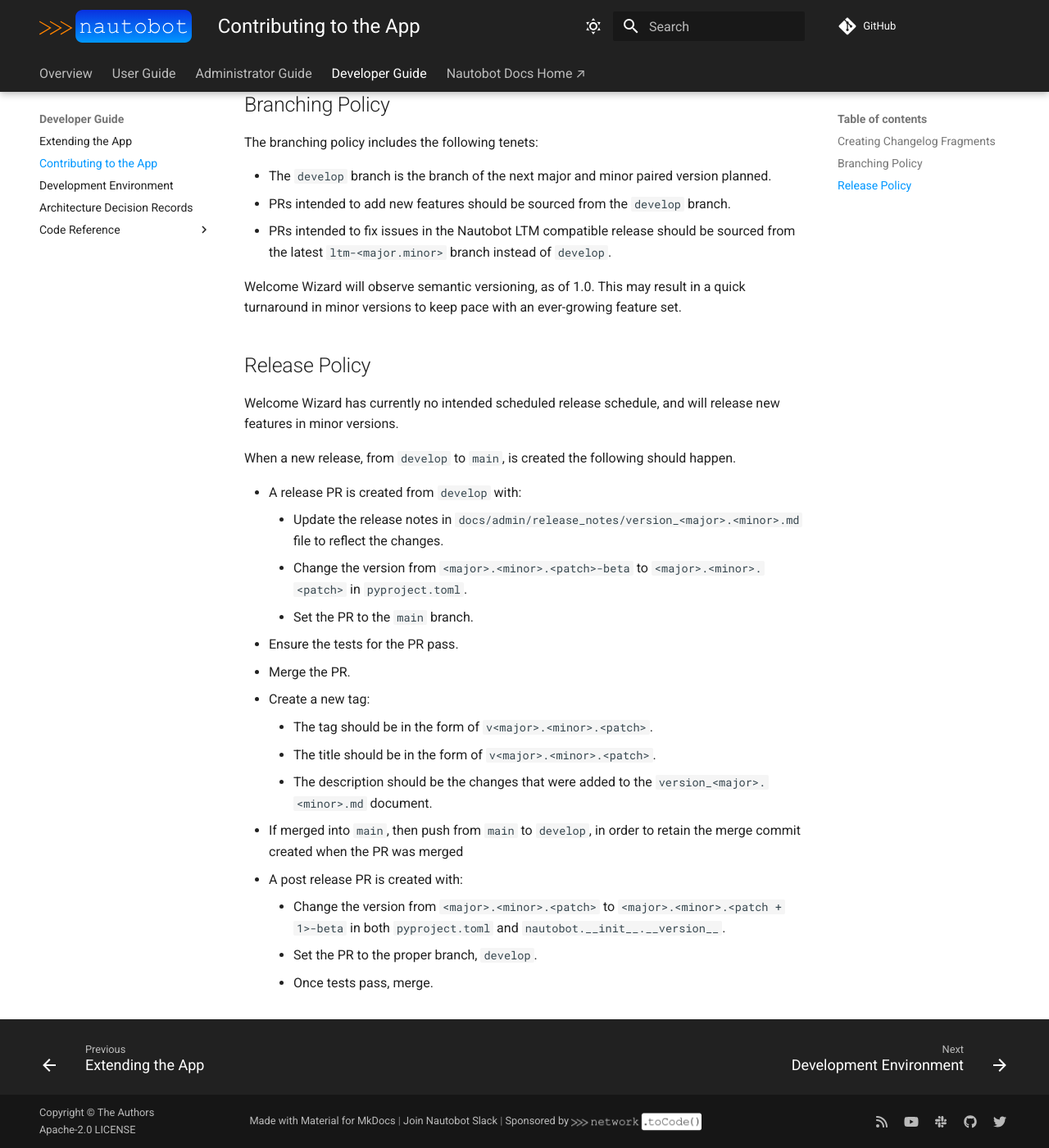
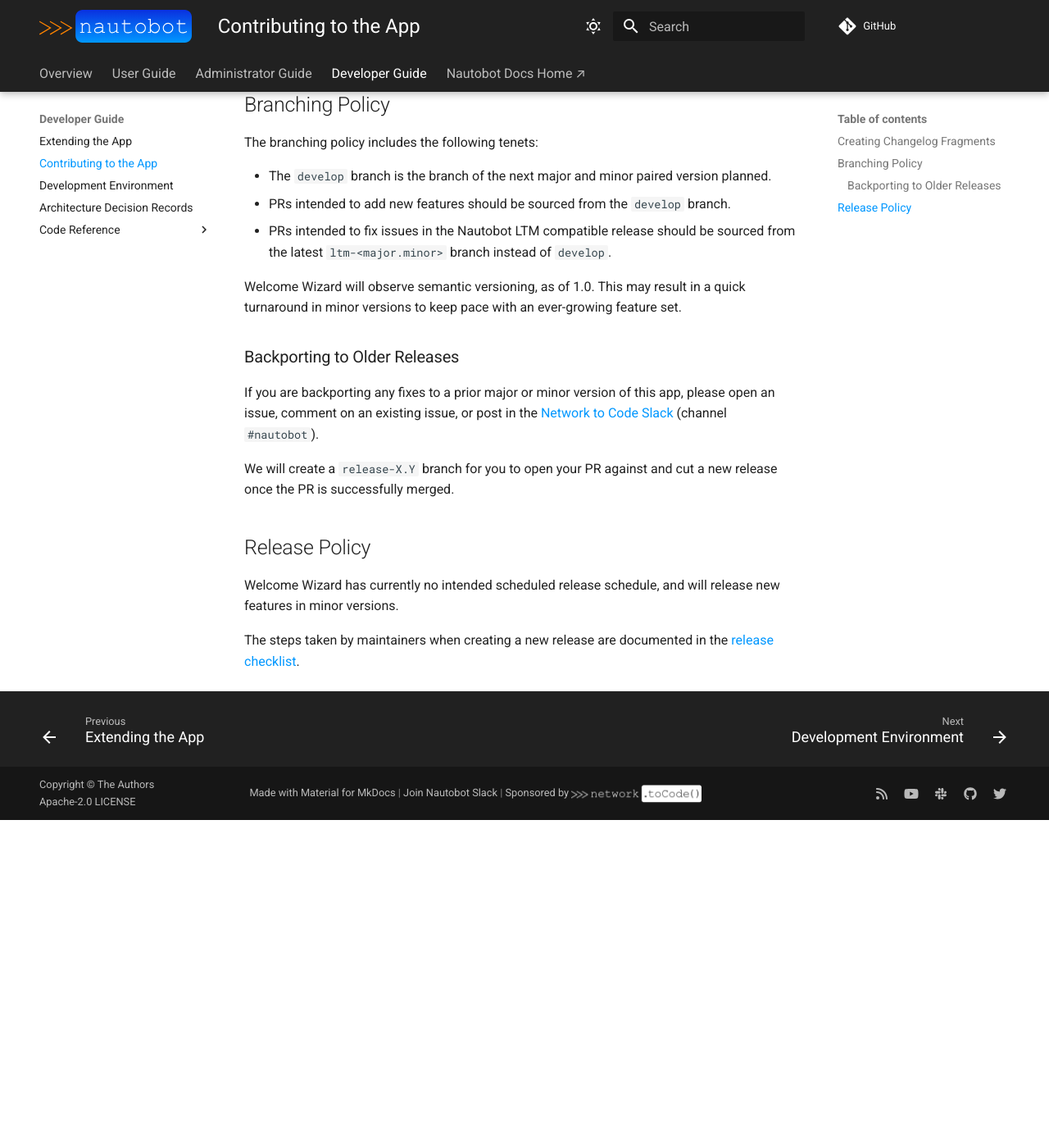
Before and after one commit to nautobot/nautobot-app-welcome-wizard, an MkDocs documentation site: the page built from docs/dev/contributing.md, in a window 1280 px wide and 1400 px high, scrolled down 1383 px. Shown: the whole window at 82% size. Built offline with MkDocs 1.6.1 and Material for MkDocs 9.7.7, drawn with Linux system fonts in a browser that asks for light colours; comment, search, counter and statistics services are not loaded; after the commit the page ends 2383 px from its top, so only the background shows below that.

```diff
--- a/.bandit.yml
+++ /dev/null
@@ -1,6 +0,0 @@
----
-skips: []
-# No need to check for security issues in the test scripts!
-exclude_dirs:
-  - "./tests/"
-  - "./.venv/"
--- a/docs/dev/contributing.md
+++ b/docs/dev/contributing.md
@@ -49,24 +49,14 @@ The branching policy includes the following tenets:
 
 Welcome Wizard will observe semantic versioning, as of 1.0. This may result in a quick turnaround in minor versions to keep pace with an ever-growing feature set.
 
+### Backporting to Older Releases
+
+If you are backporting any fixes to a prior major or minor version of this app, please open an issue, comment on an existing issue, or post in the [Network to Code Slack](https://networktocode.slack.com/) (channel `#nautobot`).
+
+We will create a `release-X.Y` branch for you to open your PR against and cut a new release once the PR is successfully merged.
+
 ## Release Policy
 
 Welcome Wizard has currently no intended scheduled release schedule, and will release new features in minor versions.
 
-When a new release, from `develop` to `main`, is created the following should happen.
-
-- A release PR is created from `develop` with:
-    - Update the release notes in `docs/admin/release_notes/version_<major>.<minor>.md` file to reflect the changes.
-    - Change the version from `<major>.<minor>.<patch>-beta` to `<major>.<minor>.<patch>` in `pyproject.toml`.
-    - Set the PR to the `main` branch.
-- Ensure the tests for the PR pass.
-- Merge the PR.
-- Create a new tag:
-    - The tag should be in the form of `v<major>.<minor>.<patch>`.
-    - The title should be in the form of `v<major>.<minor>.<patch>`.
-    - The description should be the changes that were added to the `version_<major>.<minor>.md` document.
-- If merged into `main`, then push from `main` to `develop`, in order to retain the merge commit created when the PR was merged
-- A post release PR is created with:
-    - Change the version from `<major>.<minor>.<patch>` to `<major>.<minor>.<patch + 1>-beta` in both `pyproject.toml` and `nautobot.__init__.__version__`.
-    - Set the PR to the proper branch, `develop`.
-    - Once tests pass, merge.
+The steps taken by maintainers when creating a new release are documented in the [release checklist](./release_checklist.md).
--- a/pyproject.toml
+++ b/pyproject.toml
@@ -33,7 +33,6 @@ python = ">=3.8,<3.13"
 nautobot = "^2.0.0"
 
 [tool.poetry.group.dev.dependencies]
-bandit = "*"
 coverage = "*"
 django-debug-toolbar = "*"
 invoke = "*"
@@ -97,7 +96,6 @@ target-version = "py38"
 select = [
     "D",  # pydocstyle
     "F", "E", "W",  # flake8
-    "PL", # pylint
     "S",  # bandit
     "I",  # isort
 ]
--- a/welcome_wizard/__init__.py
+++ b/welcome_wizard/__init__.py
@@ -22,6 +22,7 @@ class NautobotWelcomeWizardConfig(NautobotAppConfig):
     max_version = "2.9999"
     default_settings = {}
     caching_config = {}
+    docs_view_name = "plugins:welcome_wizard:docs"
 
 
 config = NautobotWelcomeWizardConfig  # pylint:disable=invalid-name
```
Also changed, not shown: other parts of docs/dev/contributing.md (+1 -1 lines), README.md (+1 -1 lines), docs/dev/arch_decision.md (+1 -1 lines), docs/dev/dev_environment.md (+0 -2 lines), docs/dev/release_checklist.md (added, +214 -0 lines), tasks.py (+49 -18 lines), .cookiecutter.json, 5 other files.
